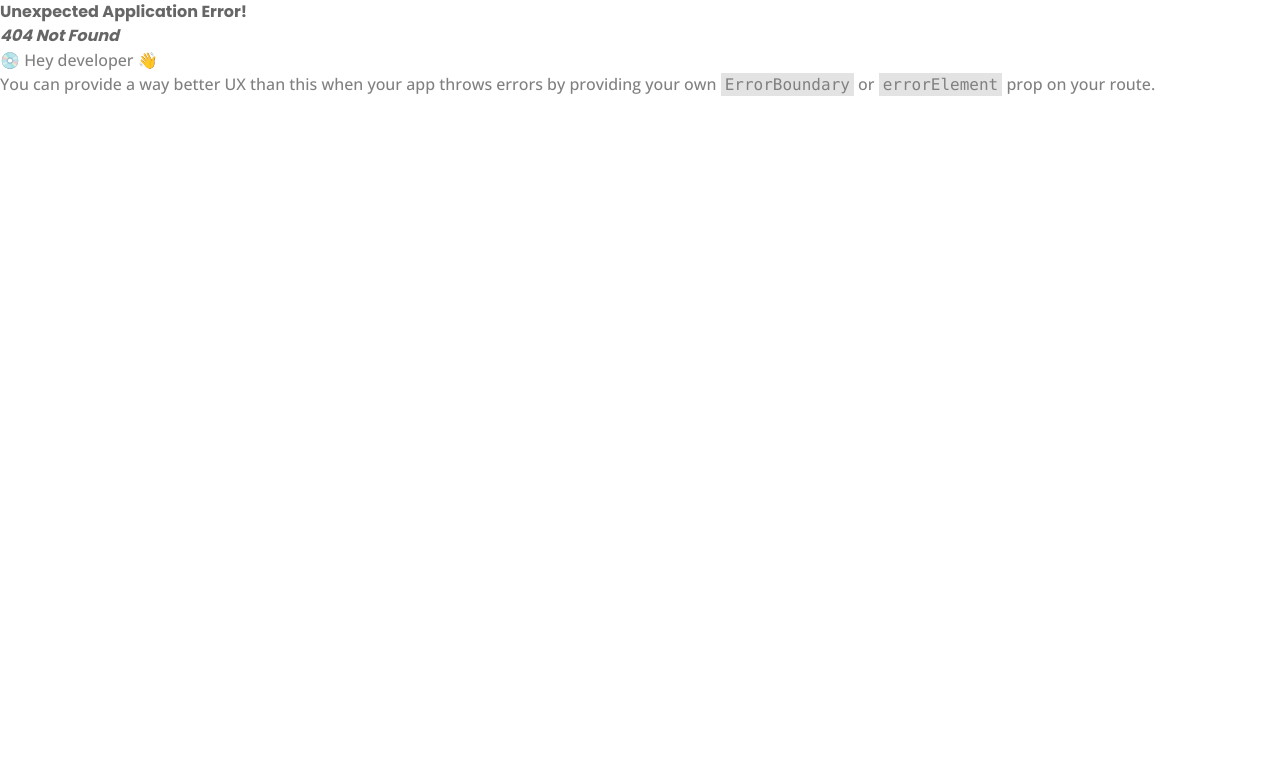
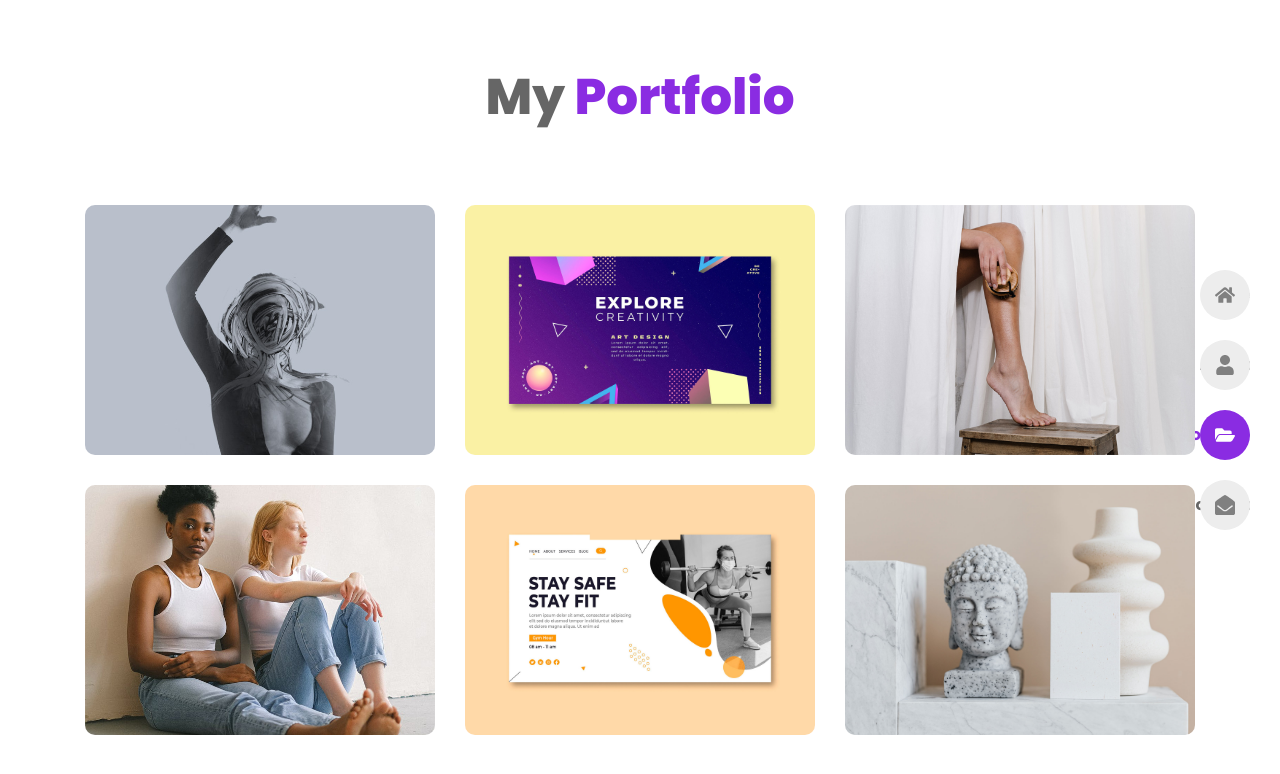
Before and after one commit to smshaown/portfolio, a React (Vite) app: page /portfolio in a window 1280 px wide. Before the commit this address had no page. Shown: the top 774 px of the page. Built offline with nearby package versions, Linux system fonts and the light colour scheme.

Commit message:
profolio item css working now

```diff
--- a/src/Routers/Routers.jsx
+++ b/src/Routers/Routers.jsx
@@ -2,6 +2,7 @@ import {    createBrowserRouter  } from "react-router-dom";
 import Main from "../Layout/Main";
 import Home from "../pages/Home/Home";
 import About from "../pages/About/About";
+import Portfolio from "../pages/Portfolio/Portfolio";
 
 const router = createBrowserRouter([
     {
@@ -15,6 +16,10 @@ const router = createBrowserRouter([
         {
           path: 'about',
           element: <About />
+        },
+        {
+          path: 'portfolio',
+          element: <Portfolio />
         }
       ]
     },
--- /dev/null
+++ b/src/components/PorfolioItem.jsx
@@ -0,0 +1,56 @@
+import React, { useState } from 'react';
+import Close from '../assets/close.svg';
+
+
+const PorfolioItem = ({img, title, details}) => {
+
+    const [modal, setModal] = useState(false);
+
+    const toggleModal = () => {
+        setModal(!modal)
+    }
+
+
+    return (
+        <div>
+            <div className="portfolio__item">
+                <img src={img} alt="img" className="portfolio__img" />
+
+                <div className='portfolio__hover' onClick={toggleModal}>
+                    <h3 className='portfolio__title'>{title}</h3>
+                </div>
+
+              {
+                modal && (
+                    <div className="portfolio__modal">
+                    <div className='portfolio_modal-content'>
+                        <img src={Close} alt="" className="modal__close" />
+
+                        <h3 className='modal__title'>{title}</h3>
+
+                        <ul className='model__list grid'>
+                            {details.map(({icon, title, desc}, index) => {
+                                return(
+                                    <li className="modal__item" key={index}>
+                                        <span className='item__icon'>{icon}</span>
+
+                                        <div>
+                                            <span className='item__title'>{title}</span>
+                                            <span className='item__details'>{desc}</span>
+                                        </div>
+                                    </li>
+                                )
+                            })}
+                         </ul>
+
+                         <img src={img} alt="" className="modal__img" />
+                    </div>
+                </div>
+                )
+              }
+            </div>
+        </div>
+    );
+};
+
+export default PorfolioItem;
--- a/src/pages/Portfolio/Portfolio.css
+++ b/src/pages/Portfolio/Portfolio.css
@@ -0,0 +1,69 @@
+.portfolio__container {
+    grid-template-columns: repeat(3, 1fr);
+}
+
+.portfolio__item{
+    position: relative;
+    border-radius: 10px;
+    overflow: hidden;
+    cursor: pointer;
+}
+
+.portfolio__img{
+    height: 250px;
+    width: 1000%;
+    object-fit: cover;
+    vertical-align: middle;
+}
+
+.portfolio__hover{
+    background-color: var(--first-color);
+    position: absolute;
+    inset: 0;
+    display: grid;
+    place-items: center;
+    opacity: 0;
+    transition: all 0.5s ease;
+}
+
+.portfolio__item:hover .portfolio__hover{
+    opacity: 1;
+}
+
+.portfolio__title{
+    color: var(--text-white);
+    font-size: var(--large-font-size);
+    font-weight: var(--weight-500);
+    transform: translateY(-20px);
+    transition: all 0.5s ease;
+}
+
+.portfolio__item:hover .portfolio__title{
+    transform: translateY(0);
+}
+
+
+
+
+.portfolio__modal{
+    position: fixed;
+    inset: 0;
+    background-color: hsla(0, 0%, 0%, 0.7);
+    z-index: 1000;
+    display: grid;
+    place-items: center;
+    padding: 15px;
+}
+
+.portfolio_modal-content{
+    background-color: var(--container-color);
+    max-width: 650px;
+    width: 100%;
+    padding: 32px;
+    border-radius: 10px;
+    position: relative;
+}
+
+.modal__close{
+    width: 50px;
+}
--- a/src/pages/Portfolio/Portfolio.jsx
+++ b/src/pages/Portfolio/Portfolio.jsx
@@ -1,10 +1,19 @@
 import React from 'react';
+import { portfolio } from '../../data';
+import PorfolioItem from '../../components/PorfolioItem';
+import './Portfolio.css'
 
 const Portfolio = () => {
     return (
-        <div>
-            Portfolio
-        </div>
+        <section className='portfolio section'>
+            <h2 className='section__title'>My <span>Portfolio</span></h2>
+
+            <div className='portfolio__container container grid'>
+                {portfolio.map((item) => {
+                    return <PorfolioItem key={item.id} {...item} />
+                })}
+            </div>
+        </section>
     );
 };
 
```
